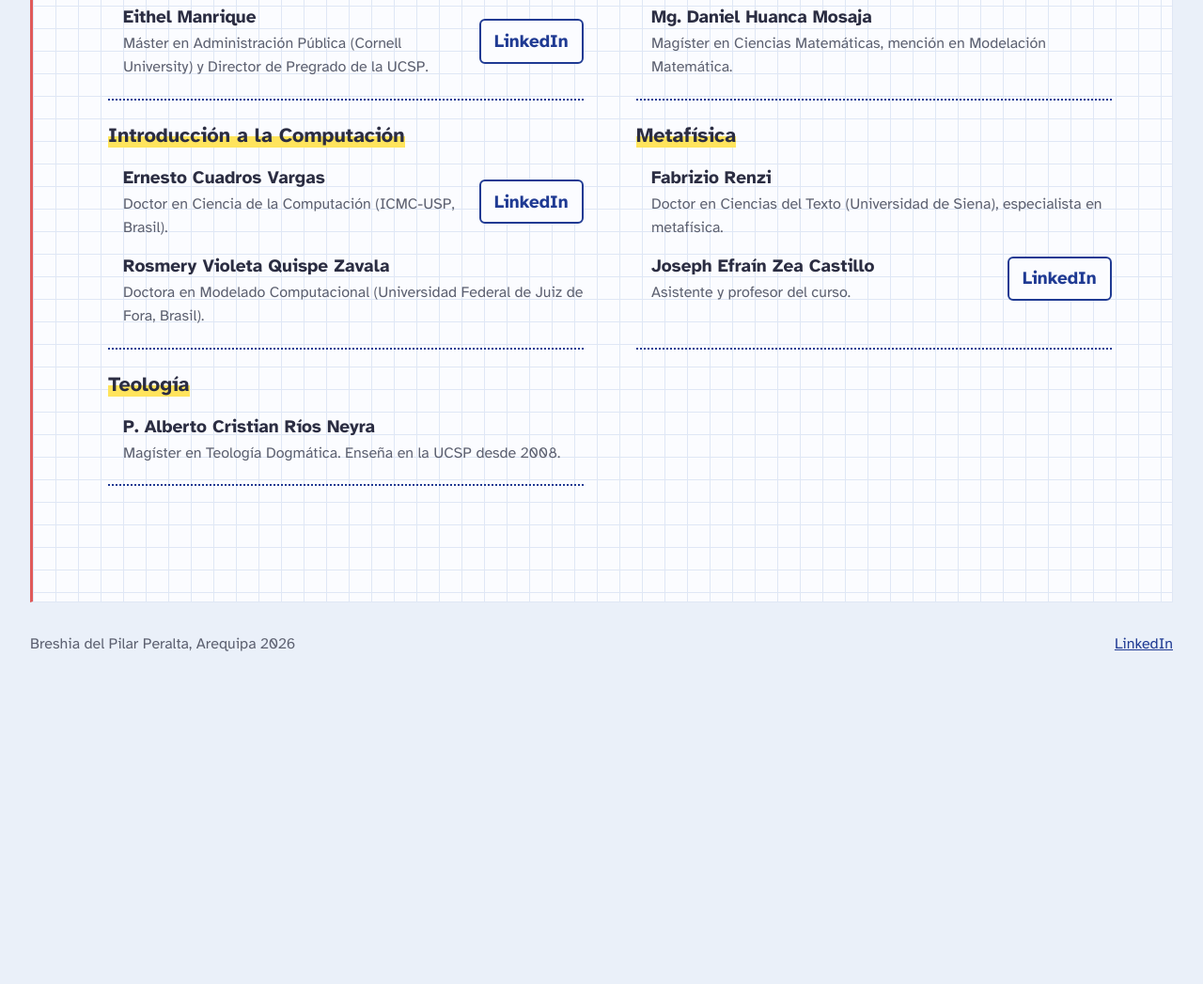
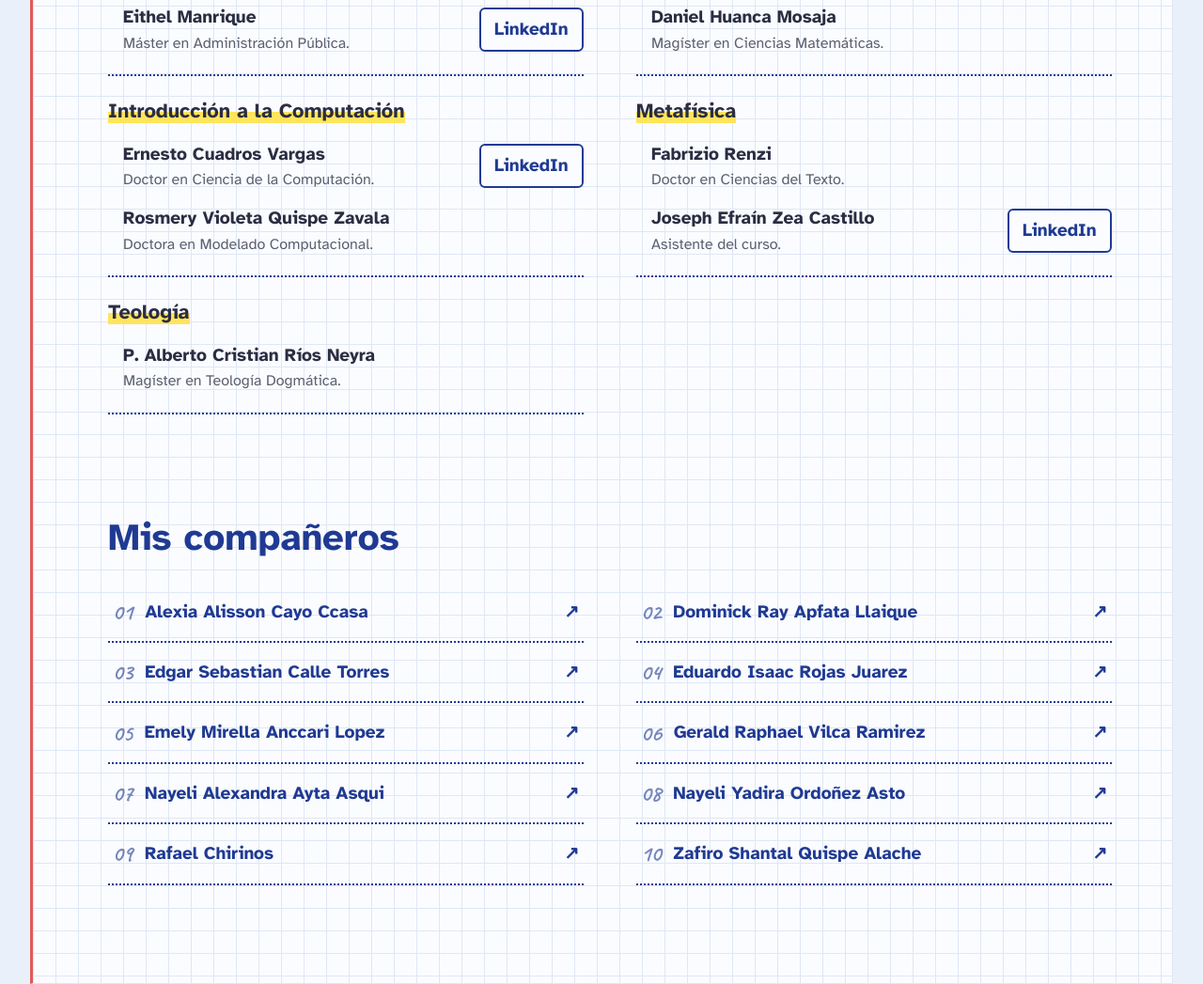
Before and after one commit to bre-pilar/Breshia-del-pilar-peralta-mamani, a plain HTML site: page index.html in a window 1280 px wide. Shown: the part 1520-2567 px from the top of the page at 94% size. Before the commit the page ends 2251 px from the top, so only its background shows below. Drawn offline with Linux system fonts and the light colour scheme.

Commit message:
Add files via upload

```diff
--- a/index.html
+++ b/index.html
@@ -9,6 +9,36 @@
   <link rel="preconnect" href="https://fonts.googleapis.com">
   <link rel="preconnect" href="https://fonts.gstatic.com" crossorigin>
   <link href="https://fonts.googleapis.com/css2?family=Atkinson+Hyperlegible:wght@400;700&family=Caveat:wght@600;700&display=swap" rel="stylesheet">
+
+  <meta name="google-site-verification" content="kn_rvA52womttM4-0Fp2A4Pc0h98IHB3gPvPAW431Ag">
+  <link rel="canonical" href="https://bre-pilar.github.io/Breshia-del-pilar-peralta-mamani/">
+  <meta property="og:title" content="Breshia del Pilar Peralta">
+  <meta property="og:description" content="Estudiante de Administración de Empresas en la Universidad Católica San Pablo, Arequipa.">
+  <meta property="og:url" content="https://bre-pilar.github.io/Breshia-del-pilar-peralta-mamani/">
+  <meta property="og:type" content="profile">
+
+  <script type="application/ld+json">
+  {
+    "@context": "https://schema.org",
+    "@type": "Person",
+    "name": "Breshia del Pilar Peralta",
+    "url": "https://bre-pilar.github.io/Breshia-del-pilar-peralta-mamani/",
+    "jobTitle": "Estudiante de Administración de Empresas",
+    "address": {
+      "@type": "PostalAddress",
+      "addressLocality": "Arequipa",
+      "addressCountry": "PE"
+    },
+    "affiliation": {
+      "@type": "CollegeOrUniversity",
+      "name": "Universidad Católica San Pablo"
+    },
+    "sameAs": [
+      "https://www.linkedin.com/in/breshia-peralta-b3132144b",
+      "https://github.com/bre-pilar"
+    ]
+  }
+  </script>
 
   <link rel="stylesheet" href="styles.css">
 </head>
@@ -25,6 +55,7 @@
       <ul class="menu-lista" id="menuLista">
         <li><a href="#sobre-mi">Sobre mí</a></li>
         <li><a href="#cursos">Cursos</a></li>
+        <li><a href="#companeros">Compañeros</a></li>
         <li><a class="menu-linkedin" href="https://www.linkedin.com/in/breshia-peralta-b3132144b" target="_blank" rel="noopener">LinkedIn</a></li>
       </ul>
     </nav>
@@ -113,7 +144,7 @@
           <div class="profe">
             <div>
               <strong>Eithel Manrique</strong>
-              <small>Máster en Administración Pública (Cornell University) y Director de Pregrado de la UCSP.</small>
+              <small>Máster en Administración Pública.</small>
             </div>
             <a class="perfil" href="https://www.linkedin.com/in/eithel-manrique/" target="_blank" rel="noopener">LinkedIn</a>
           </div>
@@ -122,8 +153,8 @@
           <h3>Estadística para los Negocios</h3>
           <div class="profe">
             <div>
-              <strong>Mg. Daniel Huanca Mosaja</strong>
-              <small>Magíster en Ciencias Matemáticas, mención en Modelación Matemática.</small>
+              <strong>Daniel Huanca Mosaja</strong>
+              <small>Magíster en Ciencias Matemáticas.</small>
             </div>
           </div>
         </li>
@@ -132,14 +163,14 @@
           <div class="profe">
             <div>
               <strong>Ernesto Cuadros Vargas</strong>
-              <small>Doctor en Ciencia de la Computación (ICMC-USP, Brasil).</small>
+              <small>Doctor en Ciencia de la Computación.</small>
             </div>
             <a class="perfil" href="https://www.linkedin.com/in/ecuadrosv/" target="_blank" rel="noopener">LinkedIn</a>
           </div>
           <div class="profe">
             <div>
               <strong>Rosmery Violeta Quispe Zavala</strong>
-              <small>Doctora en Modelado Computacional (Universidad Federal de Juiz de Fora, Brasil).</small>
+              <small>Doctora en Modelado Computacional.</small>
             </div>
           </div>
         </li>
@@ -148,13 +179,13 @@
           <div class="profe">
             <div>
               <strong>Fabrizio Renzi</strong>
-              <small>Doctor en Ciencias del Texto (Universidad de Siena), especialista en metafísica.</small>
+              <small>Doctor en Ciencias del Texto.</small>
             </div>
           </div>
           <div class="profe">
             <div>
               <strong>Joseph Efraín Zea Castillo</strong>
-              <small>Asistente y profesor del curso.</small>
+              <small>Asistente del curso.</small>
             </div>
             <a class="perfil" href="https://www.linkedin.com/in/joseph-efra%C3%ADn-zea-castillo-a3b1512b3/" target="_blank" rel="noopener">LinkedIn</a>
           </div>
@@ -164,10 +195,27 @@
           <div class="profe">
             <div>
               <strong>P. Alberto Cristian Ríos Neyra</strong>
-              <small>Magíster en Teología Dogmática. Enseña en la UCSP desde 2008.</small>
+              <small>Magíster en Teología Dogmática.</small>
             </div>
           </div>
         </li>
+      </ul>
+    </section>
+
+    <section id="companeros">
+      <h2>Mis compañeros</h2>
+
+      <ul class="companeros">
+        <li><a href="https://alexiacayo19.github.io/" target="_blank" rel="noopener">Alexia Alisson Cayo Ccasa</a></li>
+        <li><a href="https://dominickapfata-sudo.github.io/dominickrayapfatallaique.github.io/" target="_blank" rel="noopener">Dominick Ray Apfata Llaique</a></li>
+        <li><a href="https://polarberto.github.io/EDGAR-SEBASTIAN-CALLE-TORRES/" target="_blank" rel="noopener">Edgar Sebastian Calle Torres</a></li>
+        <li><a href="https://eduardoisaacrojasjuarez.github.io/" target="_blank" rel="noopener">Eduardo Isaac Rojas Juarez</a></li>
+        <li><a href="https://emelyanccari-ops.github.io/" target="_blank" rel="noopener">Emely Mirella Anccari Lopez</a></li>
+        <li><a href="https://roachsanders.github.io/Gerald-Raphael-Vilca-Ramirez/" target="_blank" rel="noopener">Gerald Raphael Vilca Ramirez</a></li>
+        <li><a href="https://nayeliayta-dev.github.io/" target="_blank" rel="noopener">Nayeli Alexandra Ayta Asqui</a></li>
+        <li><a href="https://nayeliordonez.github.io/Nayeli-Ordonez-Asto/" target="_blank" rel="noopener">Nayeli Yadira Ordoñez Asto</a></li>
+        <li><a href="https://rafaelchirinosaspauza.github.io/sitio-web-sobre-mi-/" target="_blank" rel="noopener">Rafael Chirinos</a></li>
+        <li><a href="https://zafiroquispe-wq.github.io/" target="_blank" rel="noopener">Zafiro Shantal Quispe Alache</a></li>
       </ul>
     </section>
 
--- a/styles.css
+++ b/styles.css
@@ -286,6 +286,44 @@ section {
   background-color: var(--papel);
 }
 
+.companeros {
+  list-style: none;
+  padding: 0;
+  margin: 0.5rem 0 0;
+  display: grid;
+  grid-template-columns: 1fr 1fr;
+  gap: 0 3.5rem;
+  counter-reset: compa;
+}
+
+.companeros li {
+  counter-increment: compa;
+}
+
+.companeros a {
+  display: flex;
+  align-items: center;
+  gap: 0.8rem;
+  padding: 1rem 0.3rem;
+  border-bottom: 2px dotted var(--tinta);
+  font-weight: 700;
+  text-decoration: none;
+}
+
+.companeros a::before {
+  content: counter(compa, decimal-leading-zero);
+  font-family: "Caveat", cursive;
+  font-size: 1.5rem;
+  font-weight: 700;
+  line-height: 1;
+  opacity: 0.6;
+}
+
+.companeros a::after {
+  content: "↗";
+  margin-left: auto;
+}
+
 .pie {
   width: calc(100% - 4rem);
   display: flex;
@@ -380,7 +418,8 @@ section {
   }
 
   .cv,
-  .cursos {
+  .cursos,
+  .companeros {
     grid-template-columns: 1fr;
     gap: 0;
   }
```
